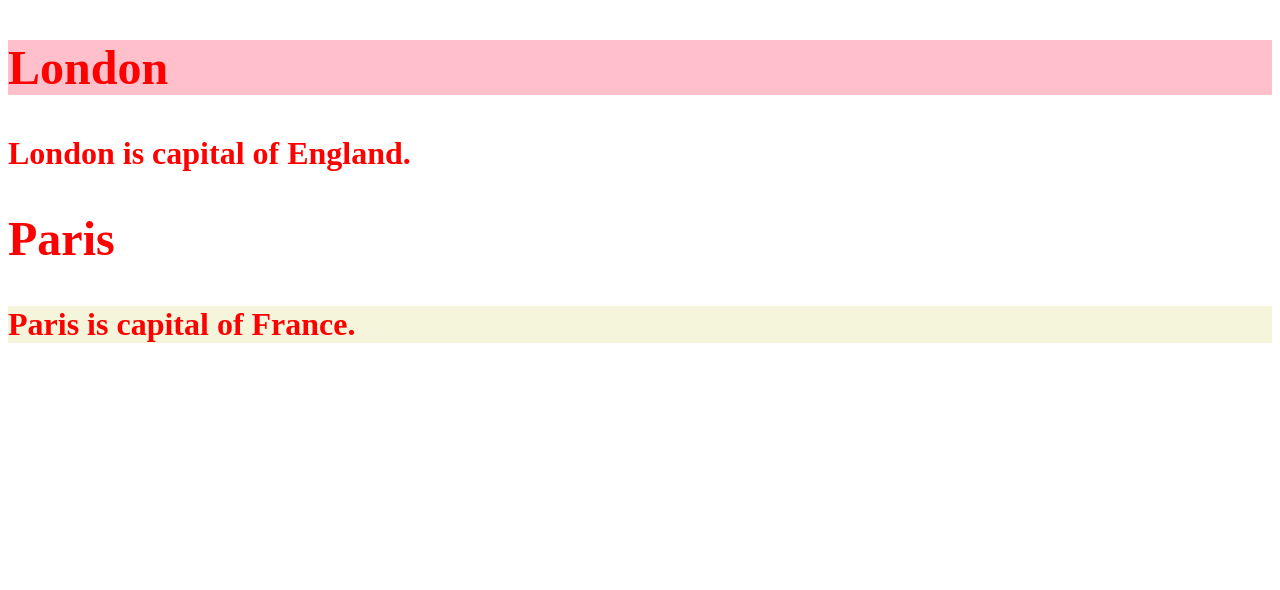
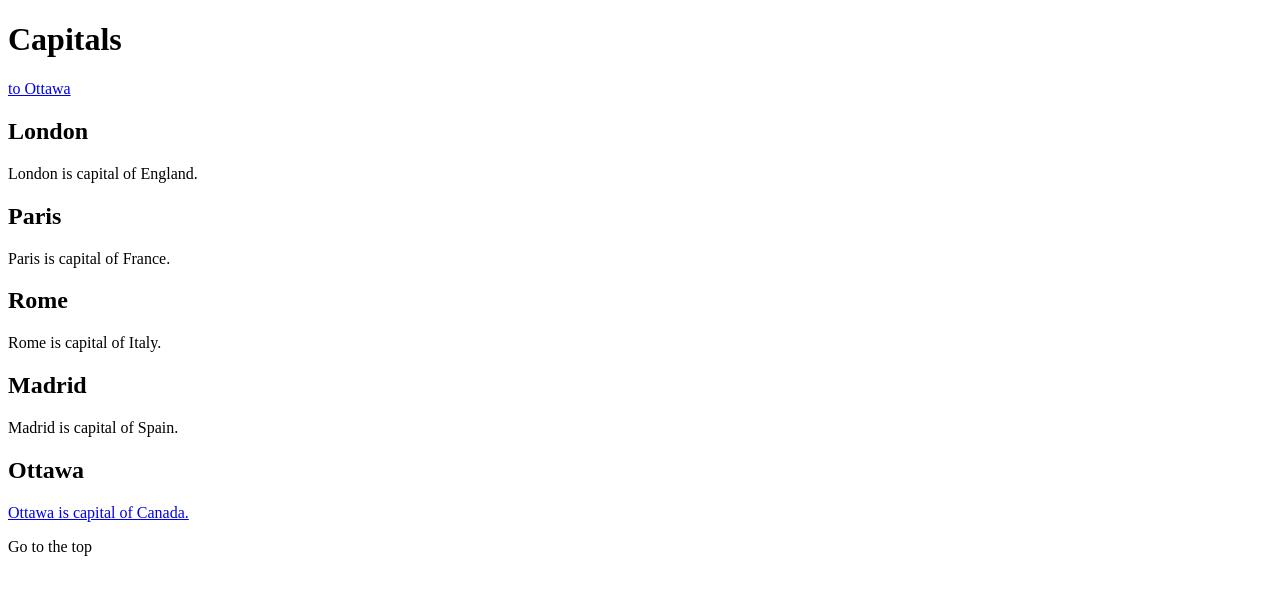
Before and after one commit to RaphaelEustaquio/bcit-acit1620-Week5, a plain HTML site: page index.html in a window 1280 px wide. Drawn offline with Linux system fonts and the light colour scheme.

Commit message:
practice ids

```diff
--- a/index.html
+++ b/index.html
@@ -1,6 +1,50 @@
 <!DOCTYPE html>
 <html>
-  <head>
+
+    <h1>Capitals</h1>
+
+    <a href="#bottomp"> <p class="topp"> to Ottawa</p> </a>
+
+    <h2>London</h2>
+    <p>London is capital of England.</p>
+    <h2>Paris</h2>
+    <p>Paris is capital of France.</p>
+
+    <h2>Rome</h2>
+    <p>Rome is capital of Italy.</p>
+
+    <h2>Madrid</h2>
+    <p> Madrid is capital of Spain.</p>
+
+    <h2>Ottawa</h2>
+   <a href="#topp"><p id="bottomp">Ottawa is capital of Canada.</p></a>
+
+    <p>Go to the top</p>
+
+
+
+
+
+
+
+
+
+
+
+
+
+
+
+
+
+
+
+
+
+
+
+
+  <!-- <head>
     <title>Week5 practice</title>
     <link href="stylesheets/stylesheet.css" rel="stylesheet">
      </head>
@@ -11,5 +55,5 @@
     <p>London is capital of England.</p>
     <h2 class="heading">Paris</h2>
     <p class="CapitalPara">Paris is capital of France.</p>
-    </body>
+    </body> -->
 </html>
--- a/stylesheets/stylesheet.css
+++ b/stylesheets/stylesheet.css
@@ -4,3 +4,7 @@ p.CapitalPara {background-color: beige;}
 #firsth2 {
     background-color: pink;
 }
+
+#ottawajump {
+
+}
```
